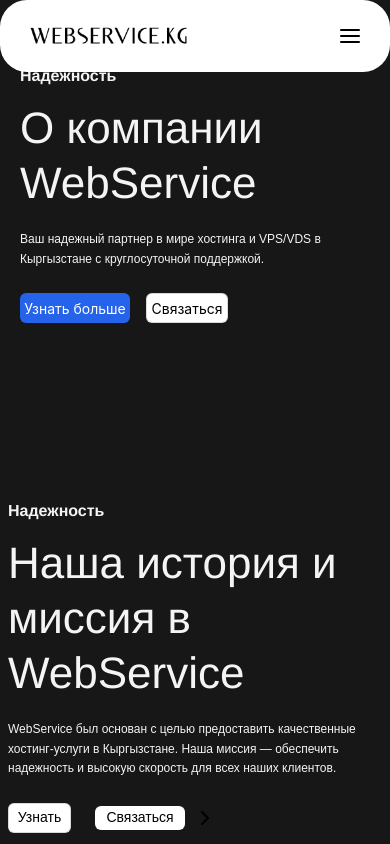
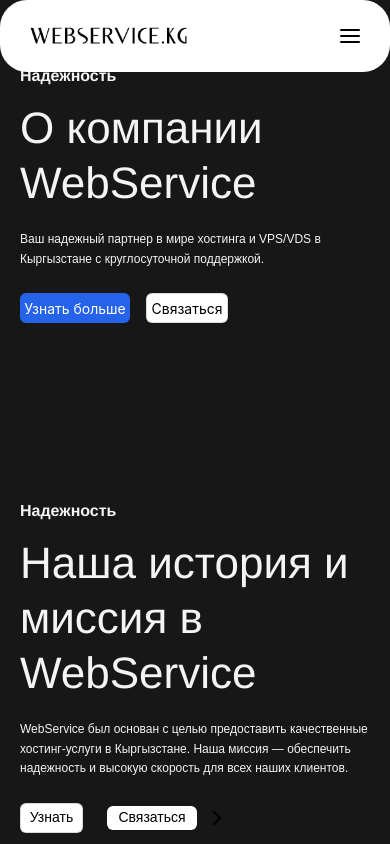
Before and after one commit to alineknn/webservice, a Next.js app: page /about in a window 390 px wide. Shown: the top 844 px of the page. Built offline with nearby package versions, Linux system fonts and the light colour scheme.

Commit message:
fix margins on mobile

```diff
--- a/src/components/ReliabilityAbout.tsx
+++ b/src/components/ReliabilityAbout.tsx
@@ -22,7 +22,7 @@
 
   return (
     <section className="py-[112px]">
-      <div className="mx-auto w-full max-w-[1280px] px-[8px] min-[1440px]:px-[80px]">
+      <div className="mx-auto w-full max-w-[1280px] px-[20px] min-[1440px]:px-[80px]">
         <div className="grid md:grid-cols-[1fr,1fr] md:gap-x-[80px] items-start">
           {/* Left: subtitle + title */}
           <div>
```
